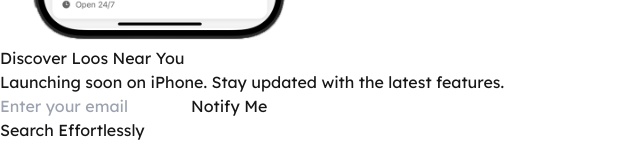
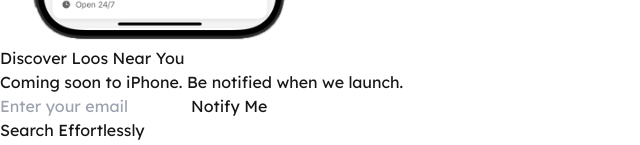
Before and after one commit to BonJenn/lavpass-landing, a Next.js app: page / in a window 1280 px wide. Shown: the part 556-701 px from the top of the page, without its empty margins (0-640 px from the left). Built offline with nearby package versions, Linux system fonts and the light colour scheme.

Commit message:
Changed copy

```diff
--- a/src/app/page.tsx
+++ b/src/app/page.tsx
@@ -59,7 +59,7 @@ export default function Home() {
         <Image src="/images/lavpass_home_feed.png" alt="Phone Mockup" width={320} height={640} />
         <div className="flex flex-col items-center md:items-start text-center md:text-left max-w-md">
           <h1 className="text-5xl font-extrabold leading-tight">Discover Loos Near You</h1>
-          <p className="mt-6 text-lg">Launching soon on iPhone. Stay updated with the latest features.</p>
+          <p className="mt-6 text-lg">Coming soon to iPhone. Be notified when we launch.</p>
 
           {/* Conditionally render Hero input or success message */}
           {!heroSubscribed ? (
```
